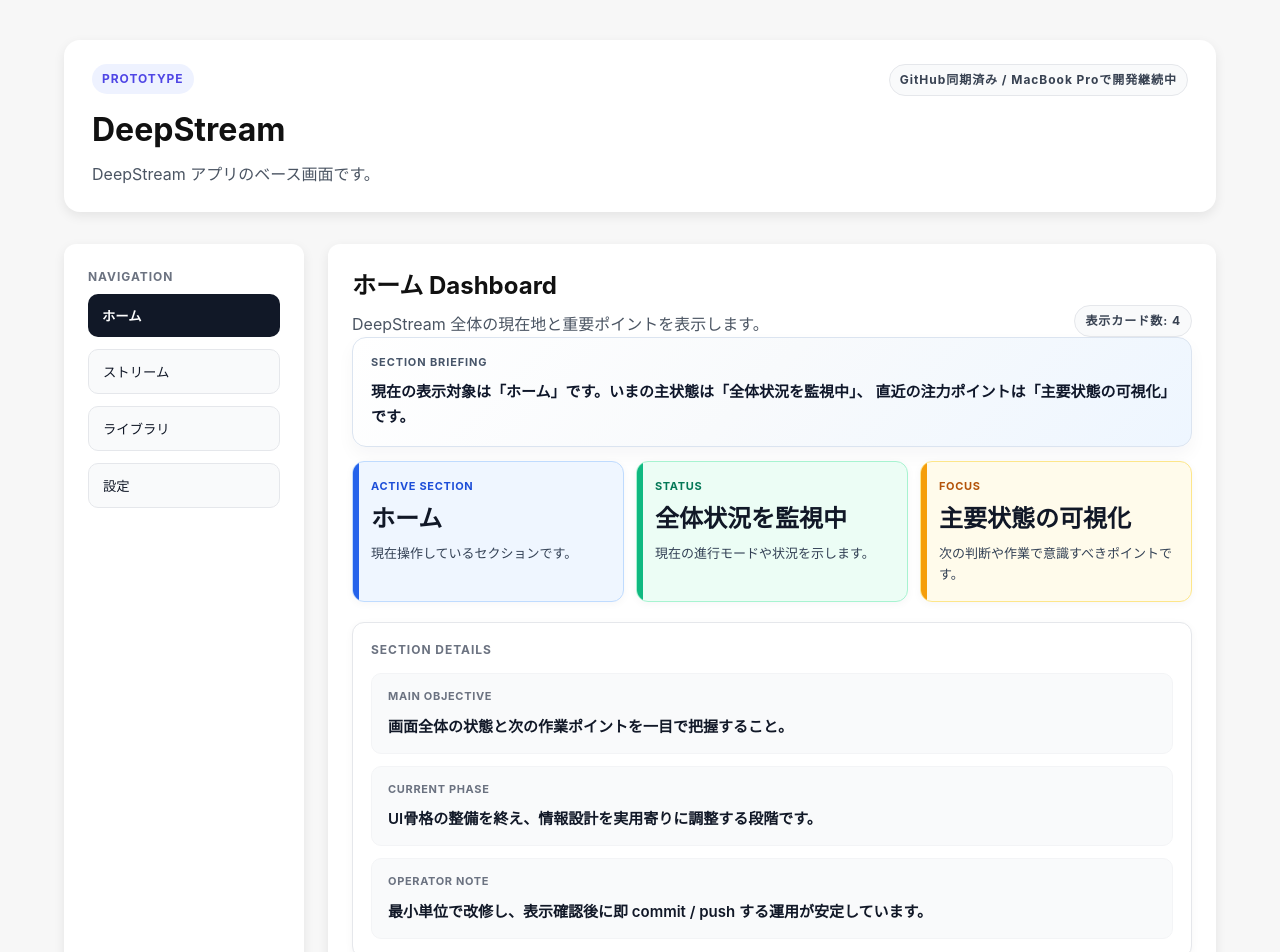
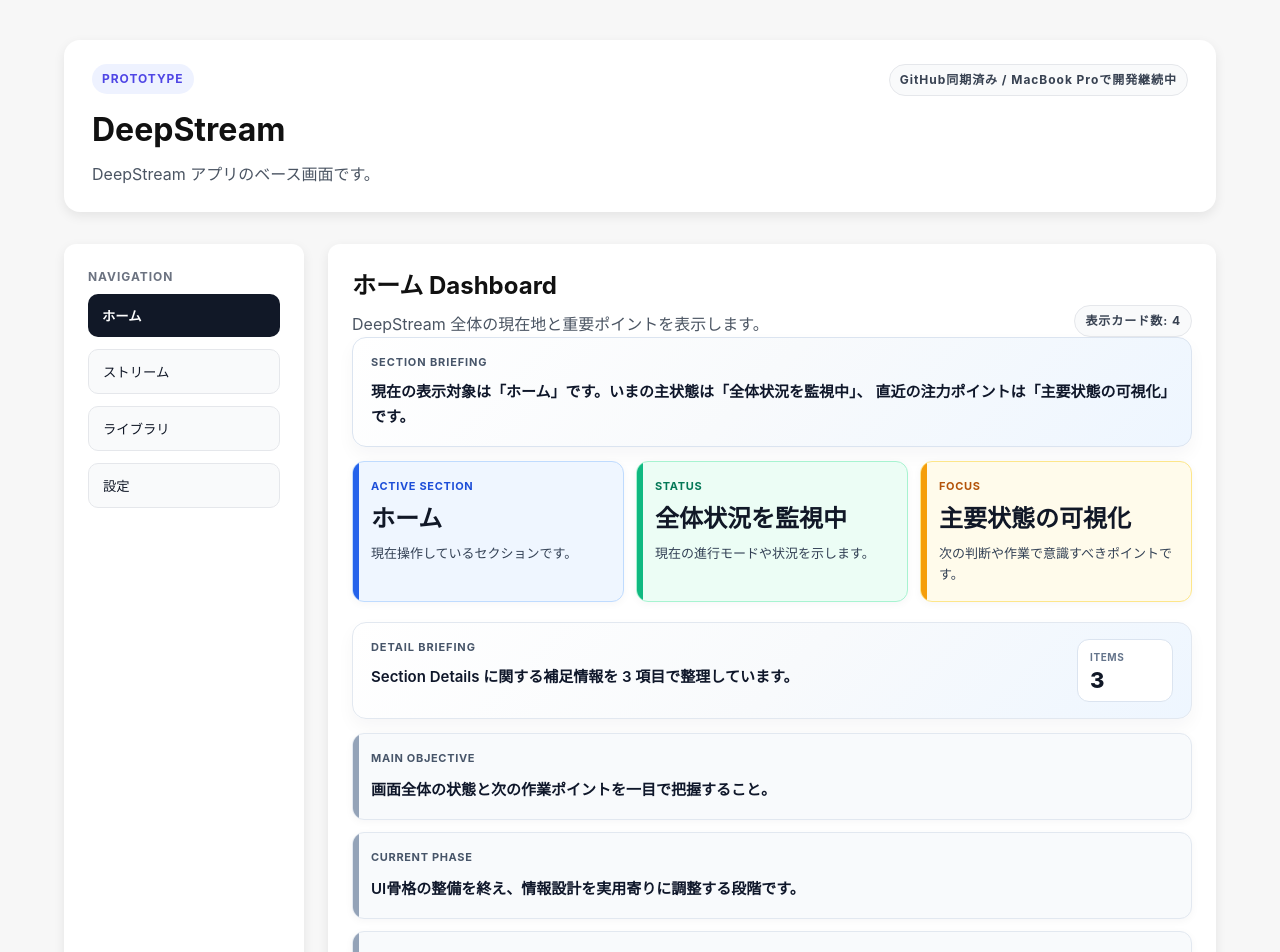
Before and after one commit to wwm001/deepstream, a React (Vite) app: page / in a window 1280 px wide. Shown: the top 952 px of the page. Built offline with nearby package versions, Linux system fonts and the light colour scheme.

Commit message:
Strengthen dashboard detail panel

```diff
--- a/src/components/DashboardDetailPanel.tsx
+++ b/src/components/DashboardDetailPanel.tsx
@@ -1,6 +1,3 @@
-import DashboardPanel from "./DashboardPanel";
-import DashboardTile from "./DashboardTile";
-
 type DashboardDetailItem = {
   label: string;
   value: string;
@@ -15,8 +12,98 @@ function DashboardDetailPanel({
   title,
   items,
 }: DashboardDetailPanelProps) {
+  const itemCount = items.length;
+
   return (
-    <DashboardPanel title={title}>
+    <section
+      style={{
+        display: "grid",
+        gap: "14px",
+        marginBottom: "24px",
+      }}
+    >
+      <div
+        style={{
+          padding: "16px 18px",
+          borderRadius: "14px",
+          border: "1px solid #e2e8f0",
+          background:
+            "linear-gradient(135deg, #ffffff 0%, #f8fafc 52%, #eef6ff 100%)",
+          boxShadow: "0 8px 18px rgba(15, 23, 42, 0.04)",
+        }}
+      >
+        <div
+          style={{
+            display: "flex",
+            justifyContent: "space-between",
+            alignItems: "flex-start",
+            gap: "16px",
+            flexWrap: "wrap",
+          }}
+        >
+          <div>
+            <p
+              style={{
+                margin: "0 0 8px 0",
+                fontSize: "11px",
+                fontWeight: 700,
+                letterSpacing: "0.08em",
+                textTransform: "uppercase",
+                color: "#475569",
+              }}
+            >
+              Detail Briefing
+            </p>
+
+            <p
+              style={{
+                margin: 0,
+                fontSize: "15px",
+                lineHeight: 1.7,
+                color: "#0f172a",
+                fontWeight: 600,
+              }}
+            >
+              {title} に関する補足情報を {itemCount} 項目で整理しています。
+            </p>
+          </div>
+
+          <div
+            style={{
+              minWidth: "96px",
+              padding: "10px 12px",
+              borderRadius: "12px",
+              background: "#ffffff",
+              border: "1px solid #dbe4f0",
+            }}
+          >
+            <p
+              style={{
+                margin: "0 0 4px 0",
+                fontSize: "10px",
+                fontWeight: 700,
+                letterSpacing: "0.06em",
+                textTransform: "uppercase",
+                color: "#64748b",
+              }}
+            >
+              Items
+            </p>
+            <p
+              style={{
+                margin: 0,
+                fontSize: "22px",
+                fontWeight: 800,
+                lineHeight: 1,
+                color: "#111827",
+              }}
+            >
+              {itemCount}
+            </p>
+          </div>
+        </div>
+      </div>
+
       <div
         style={{
           display: "grid",
@@ -24,22 +111,56 @@ function DashboardDetailPanel({
         }}
       >
         {items.map((item) => (
-          <DashboardTile key={item.label} title={item.label}>
+          <article
+            key={item.label}
+            style={{
+              position: "relative",
+              overflow: "hidden",
+              padding: "16px 16px 16px 18px",
+              borderRadius: "12px",
+              background: "#f8fafc",
+              border: "1px solid #e2e8f0",
+              boxShadow: "0 2px 8px rgba(15, 23, 42, 0.04)",
+            }}
+          >
+            <span
+              aria-hidden="true"
+              style={{
+                position: "absolute",
+                inset: "0 auto 0 0",
+                width: "6px",
+                background: "#94a3b8",
+              }}
+            />
+
             <p
               style={{
                 margin: 0,
+                fontSize: "11px",
+                fontWeight: 700,
+                letterSpacing: "0.06em",
+                textTransform: "uppercase",
+                color: "#475569",
+              }}
+            >
+              {item.label}
+            </p>
+
+            <p
+              style={{
+                margin: "10px 0 0 0",
                 fontSize: "15px",
-                lineHeight: 1.6,
-                color: "#111827",
+                lineHeight: 1.75,
+                color: "#0f172a",
                 fontWeight: 600,
               }}
             >
               {item.value}
             </p>
-          </DashboardTile>
+          </article>
         ))}
       </div>
-    </DashboardPanel>
+    </section>
   );
 }
 
```
